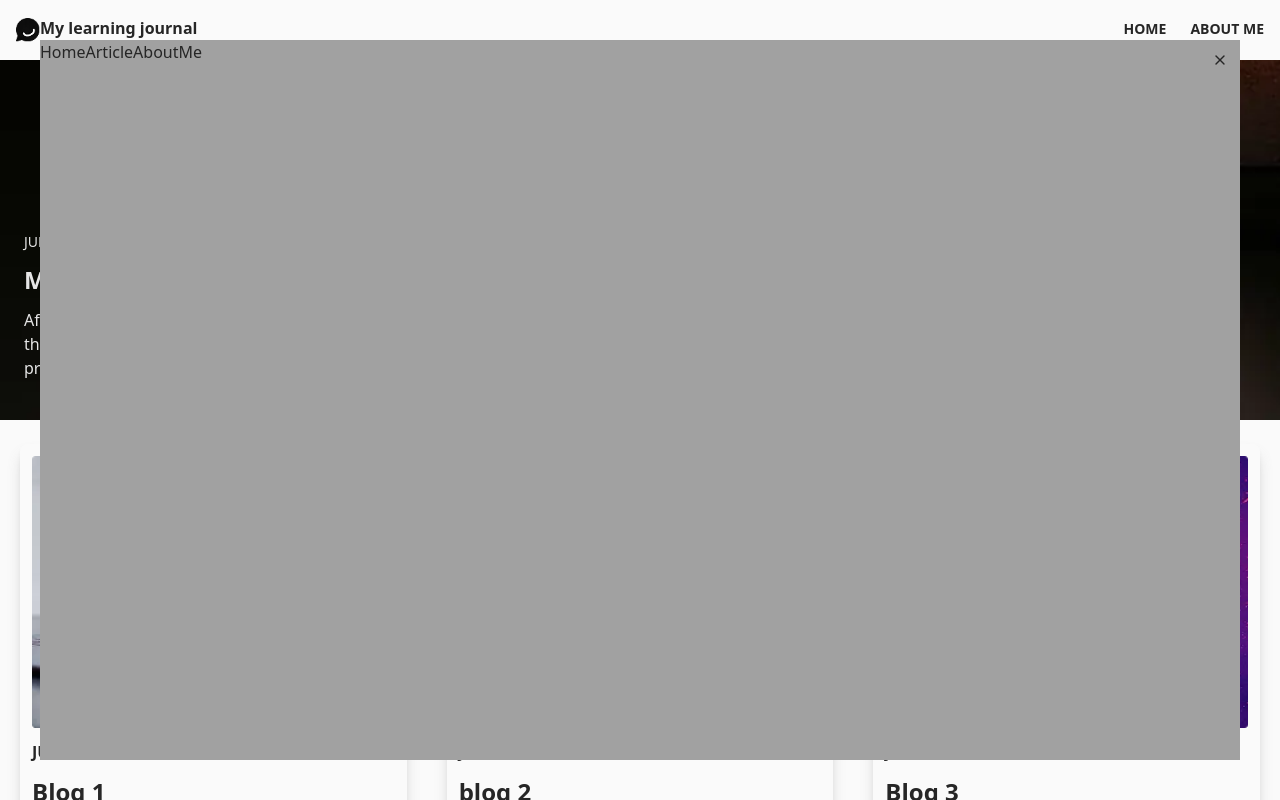
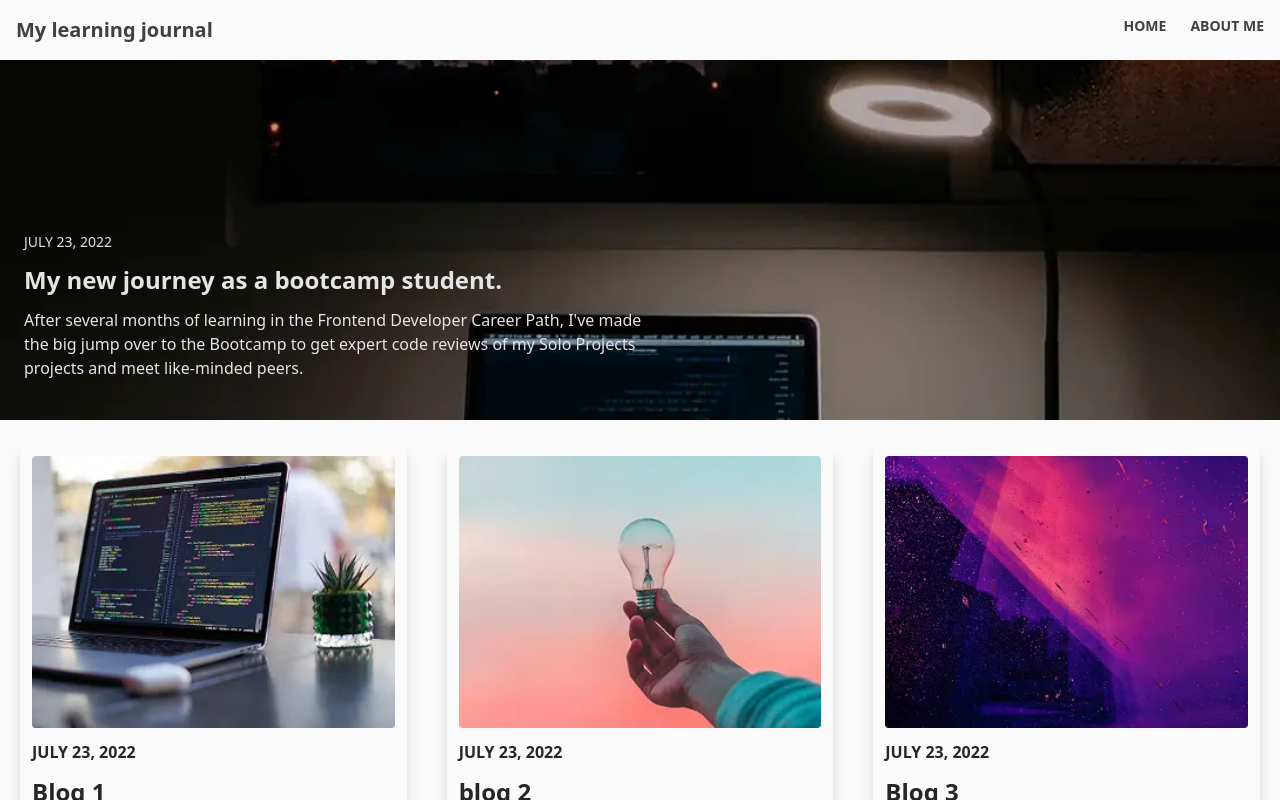
Before and after one commit to gyo82v/scrimba-learning-journal, a React (Vite) app: page / in a window 1280 px wide. Shown: the top 800 px of the page. Built offline with nearby package versions, Linux system fonts and the light colour scheme.

Commit message:
Fixed navbar for smaller screens, updated Nav.jsx

```diff
--- a/src/App.jsx
+++ b/src/App.jsx
@@ -7,15 +7,15 @@ import AboutMe from "./pages/AboutMe"
 import Article from "./pages/Article"
 
 function App() {
-  const [open, setOpen] = useState(true)
+  const [open, setOpen] = useState(false)
 
   const handleOpen = () => setOpen(o => !o)
 
   const router = createBrowserRouter(createRoutesFromElements(
-    <Route element={<Layout open={open} setOpen={setOpen} />}>
-      <Route path="/" element={<Home open={open} />} />
-      <Route path="article" element={<Article open={open}/>} />
-      <Route path="aboutMe" element={<AboutMe open={open} />} />
+    <Route element={<Layout setOpen={handleOpen} open={open} />}>
+      <Route path="/" element={<Home open={open} setOpen={handleOpen} />} />
+      <Route path="article" element={<Article open={open} setOpen={handleOpen} />} />
+      <Route path="aboutMe" element={<AboutMe open={open} setOpen={handleOpen} />} />
     </Route>
   ))
 
--- a/src/components/Nav.jsx
+++ b/src/components/Nav.jsx
@@ -1,23 +1,21 @@
 import { Link } from "react-router-dom"
 import { FiX } from "react-icons/fi";
-import { AiOutlineClose } from "react-icons/ai";
-import { MdClose } from "react-icons/md";
-import { IoMdClose } from "react-icons/io";
 
-export default function Nav(){
-    const container = `fixed top-10 bottom-10 left-10 right-10
-                bg-neutral-400
-                flex flex-col`
-    const nav = ``
+export default function Nav({setOpen}){
+    const container = `fixed top-2 bottom-2 left-2 right-2
+                       bg-gradient-to-b from-neutral-400 via-neutral-300 to-neutral-400
+                       flex flex-col`
+    const nav = `flex flex-col items-center justify-center text-2xl font-semibold
+                 mx-auto mt-40 gap-30`
     const link = ``
     const btn = `absolute top-3 right-3`
     return(
         <nav className={container}>
-            <button className={btn}><FiX /></button>
+            <button onClick={setOpen} className={btn}><FiX /></button>
             <nav className={nav}>
-                <Link to="/" className={link}>Home</Link>
-                <Link to="/article" className={link}>Article</Link>
-                <Link to="/aboutMe" className={link}>AboutMe</Link>
+                <Link to="/" className={link} onClick={setOpen}>Home</Link>
+                <Link to="/article" className={link} onClick={setOpen}>Article</Link>
+                <Link to="/aboutMe" className={link} onClick={setOpen}>AboutMe</Link>
             </nav>
         </nav>
     )
--- a/src/components/header-footer/Layout.jsx
+++ b/src/components/header-footer/Layout.jsx
@@ -2,10 +2,10 @@ import {Outlet} from "react-router-dom"
 import Header from "./header";
 import Footer from "./Footer";
 
-export default function Layout(){
+export default function Layout({setOpen, open}){
     return(
         <>
-           <Header />
+           <Header setOpen={setOpen} open={open} />
              <main className="flex-1 flex flex-col">
               <Outlet />
              </main>
--- a/src/components/header-footer/header.jsx
+++ b/src/components/header-footer/header.jsx
@@ -1,24 +1,21 @@
 import { NavLink } from "react-router-dom";
 import { FaBars } from "react-icons/fa";
-import logo from "../../images/logo.webp"
 
-export default function Header(){
-    const header = `flex py-4 px-4`
-    const div = `flex items-center mr-auto`
-    const nav = ``
-    const img = `h-6 w-6`
-    const h1 = `font-bold mb-1`
+export default function Header({setOpen, open}){
+    const header = `flex py-4 px-4 text-neutral-700`
     const link = `ml-6 font-semibold text-sm`
+    const iconContainer = `sm:hidden flex justify-center items-center`
+    const icon = `transform hover:scale-105 active:scale-90 h-5 w-5 mr-2`
     return(
         <header className={header}>
-            <div className={div}>
-                <img src={logo} alt="logo" className={img} />
-                <h1 className={h1}>My learning journal</h1>
-            </div>
-            <nav className={nav}>
+            <h1 className="font-bold text-xl mr-auto">My learning journal</h1>
+            <nav className="hidden sm:flex">
                 <NavLink to="/" className={link}>HOME</NavLink>
                 <NavLink to="/aboutMe" className={link}>ABOUT ME</NavLink>
             </nav>
+            <div className={iconContainer}>
+                <button onClick={setOpen} disabled={open}><FaBars className={icon} /></button>
+            </div>
         </header>
     )
 }
--- a/src/pages/AboutMe.jsx
+++ b/src/pages/AboutMe.jsx
@@ -4,7 +4,7 @@ import Desc from "../components/Desc"
 import avatar from "../images/avatar.png"
 import Nav from "../components/Nav"
 
-export default function AboutMe({open}){
+export default function AboutMe({open, setOpen}){
     const img = `rounded-full w-48 h-48 shadow-lg shadow-neutral-800/30 `
     const subTitle = `text-center font-bold text-lg mt-14 mb-6`
 
@@ -34,7 +34,7 @@ export default function AboutMe({open}){
                      {postArray}
                   </div>
             </section>
-            {open && <Nav />}
+            {open && <Nav setOpen={setOpen} />}
         </div>
     )
 }
--- a/src/pages/Article.jsx
+++ b/src/pages/Article.jsx
@@ -4,7 +4,7 @@ import Post from "../components/Post"
 import Desc from "../components/Desc"
 import Nav from "../components/Nav"
 
-export default function Article({open}){
+export default function Article({open, setOpen}){
     const img = `my-8 rounded-sm w-full h-90 md:h-[30rem]`
     const subTitle = `text-center font-bold text-lg mt-14 mb-6`
 
@@ -33,6 +33,7 @@ export default function Article({open}){
                      {postArray}
                   </div>
             </section>
+            {open && <Nav setOpen={setOpen} />}
         </div>
     )
 }
--- a/src/pages/Home.jsx
+++ b/src/pages/Home.jsx
@@ -4,7 +4,7 @@ import Post from "../components/Post"
 import Nav from "../components/Nav"
 import {data} from "../data"
 
-export default function Home({open}){
+export default function Home({open, setOpen}){
     const section1 = `text-neutral-200 bg-cover bg-center mb-6 p-4
                        h-90 relative`
     const sectionPosts = `px-5 flex-col gap-10 md:grid md:grid-cols-3`
@@ -13,7 +13,7 @@ export default function Home({open}){
     const postArray = data.map(p => (
         <Post key={p.id} data={p} />
     ))
-    console.log(open)
+
     return(
         <div>
             <Link to="/article">
@@ -33,7 +33,7 @@ export default function Home({open}){
             <section className={sectionPosts}>
                {postArray}
             </section>
-            {open && <Nav />}
+            {open && <Nav setOpen={setOpen} />}
         </div>
     )
 }
```
Also changed, not shown: src/images/logo.webp (deleted).
